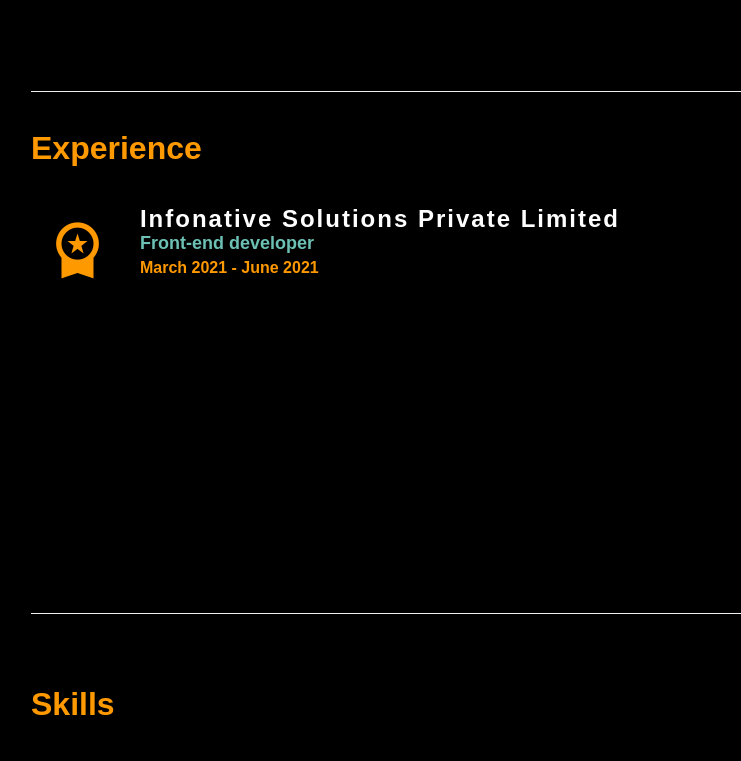
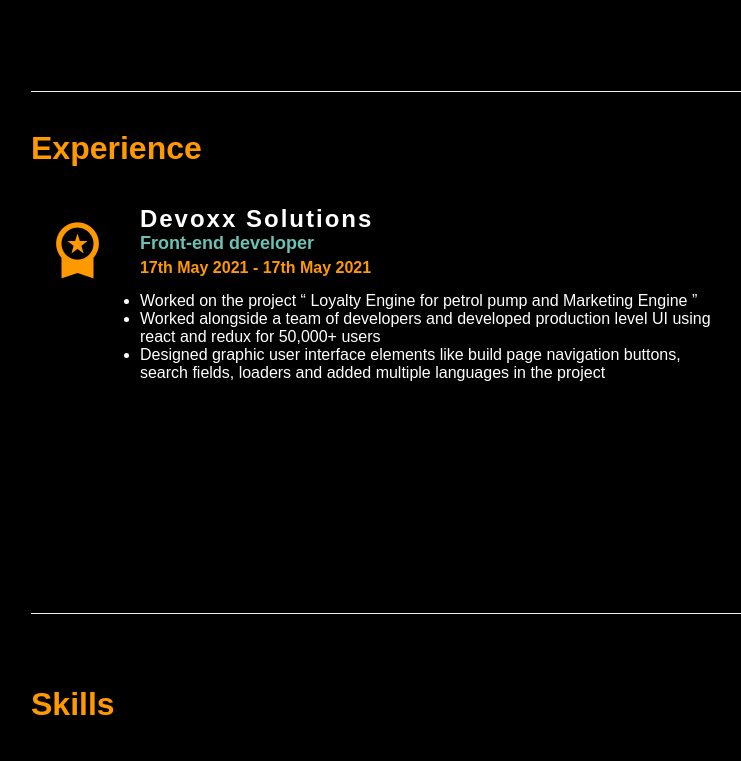
Before and after one commit to KritikaSharmaa/Portfolio-Website, a plain HTML site: page index.html in a window 1280 px wide. Shown: the part 2660-3421 px from the top of the page, without its empty margins (353-1094 px from the left). Drawn offline with Linux system fonts and the light colour scheme.

Commit message:
link updated

```diff
--- a/JS/AboutMe.js
+++ b/JS/AboutMe.js
@@ -27,5 +27,5 @@ if (window.innerWidth <= 590) {
 }
 
 document.querySelector(".DownloadCV_btn").addEventListener("click", () => {
-  window.location ="https://drive.google.com/file/d/1QgunLpiZVbHWIU4aoCZbq7gvTKsucd5M/view?usp=sharing";
+  window.location ="https://drive.google.com/file/d/1CBs_VC8OhG36mNsXsFsHUDRXFnhD2a2p/view?usp=sharing";
 });
--- a/css/Resume.css
+++ b/css/Resume.css
@@ -145,6 +145,7 @@
   margin-top: 2rem;
   margin-bottom: 2rem;
   transition: transform 1.5s, opacity 1s;
+  color: white;
 }
 .Experience .icon {
   margin-top: 1rem;
--- a/index.html
+++ b/index.html
@@ -160,9 +160,18 @@
           </div>
           <div class="Box-details">
             <div class="Box-Heading">
-              Infonative Solutions Private Limited</div>
+              Devoxx Solutions</div>
             <div class="Box-Sub">Front-end developer</div>
-            <div class="BoxLine4">March 2021 - June 2021</div>
+            <div class="BoxLine4">17th May 2021 - 17th May 2021</div>
+            <ul>
+              <li></span>Worked on the project “ Loyalty Engine for petrol pump and Marketing Engine ”
+              </li>
+              <li></span>Worked alongside a team of developers and developed production level UI using react and redux
+                for 50,000+ users
+              </li>
+              <li></span>Designed graphic user interface elements like build page navigation buttons, search fields,
+                loaders and added multiple languages in the project</li>
+            </ul>
           </div>
         </div>
       </div>
```
